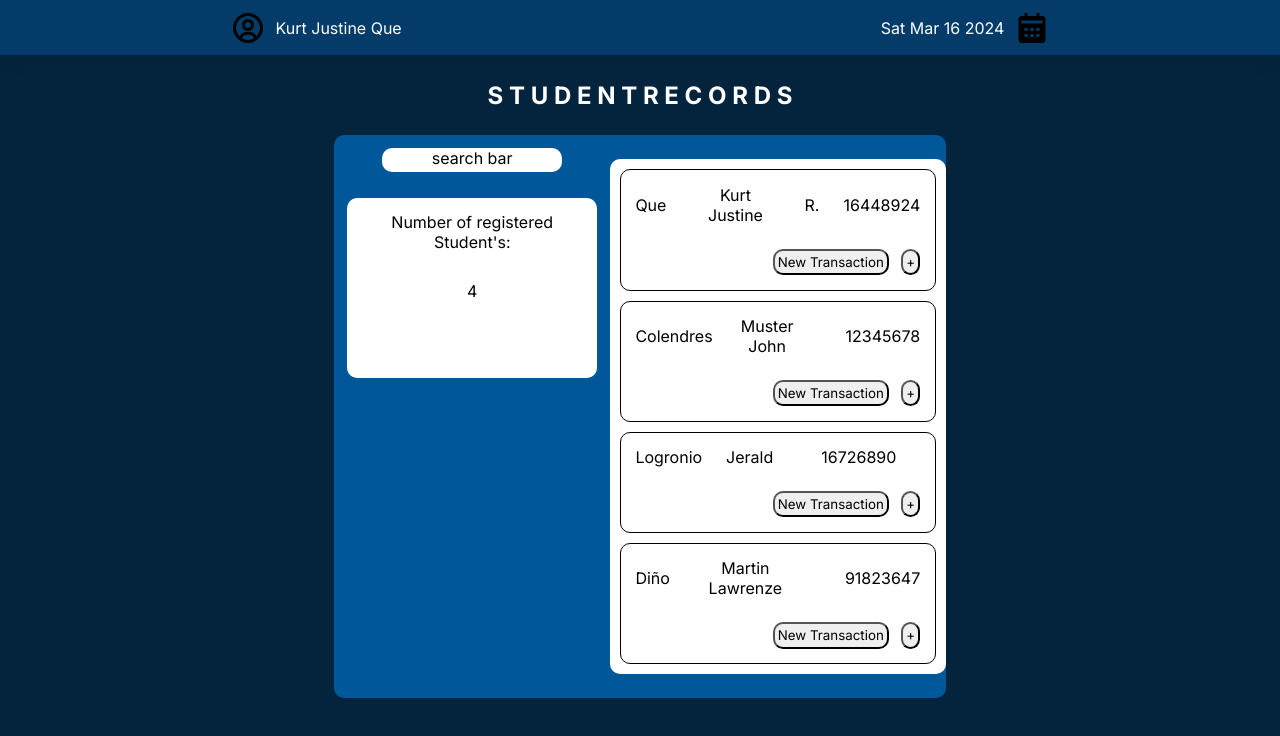
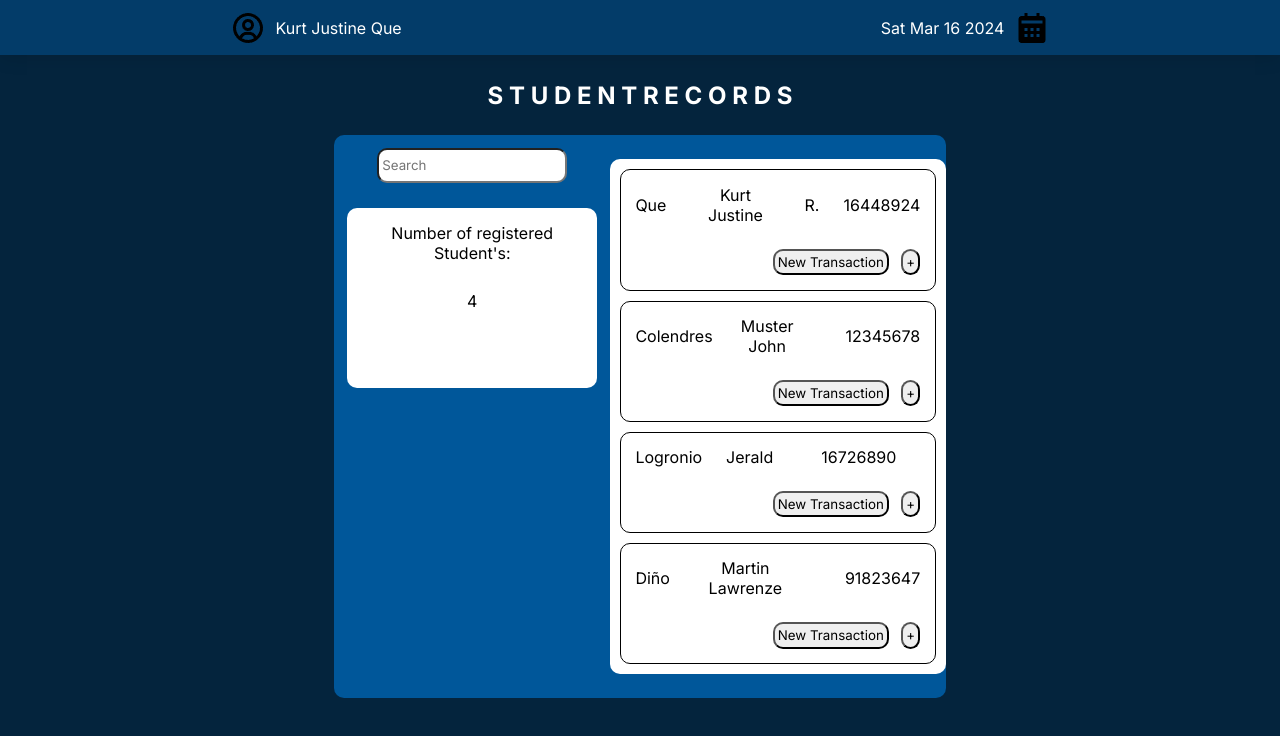
Before and after one commit to KurtJQ/ACM-CBS, a React (Vite) app: page / in a window 1280 px wide. Shown: the top 736 px of the page. Built offline with nearby package versions, Linux system fonts and the light colour scheme.

Commit message:
searchbar WIP

```diff
--- a/src/components/pages/studentrecords.css
+++ b/src/components/pages/studentrecords.css
@@ -26,11 +26,11 @@ h2{
     align-items: center;
 }
 
-.main-content .left-side .search-bar{
+.main-content .left-side .searchbar input{
     margin: 0.8rem;
+    padding: 0.2rem;
     width: 180px;
     height: 24px;
-    background-color: white;
     border-radius: 10px;
 }
 
--- a/src/components/pages/studentrecords.jsx
+++ b/src/components/pages/studentrecords.jsx
@@ -2,23 +2,31 @@ import { render } from "react-dom";
 import "./studentrecords.css";
 import StudentList from "../StudentRecordsList";
 import list from "../SAMPLE_DATA.json";
+import { useState } from "react";
 
-function StudentRecordsHeader() {
+function SearchBar() {
+  const [query, setQuery] = useState();
   return (
-    <div className="header">
-      <h2>S T U D E N T R E C O R D S</h2>
+    <div className="searchbar">
+      <label htmlFor="query" hidden>
+        Search
+      </label>
+      <input
+        type="text"
+        name="query"
+        placeholder="Search"
+        onChange={(e) => setQuery(e.target.value)}
+      />
     </div>
   );
-}
-
-function SearchBar() {
-  return <div className="search-bar">search bar</div>;
 }
 
 function StudentRecords() {
   return (
     <div className="container">
-      <StudentRecordsHeader />
+      <div className="header">
+        <h2>S T U D E N T R E C O R D S</h2>
+      </div>
       <div className="main-content">
         <div className="left-side">
           <SearchBar />
```
